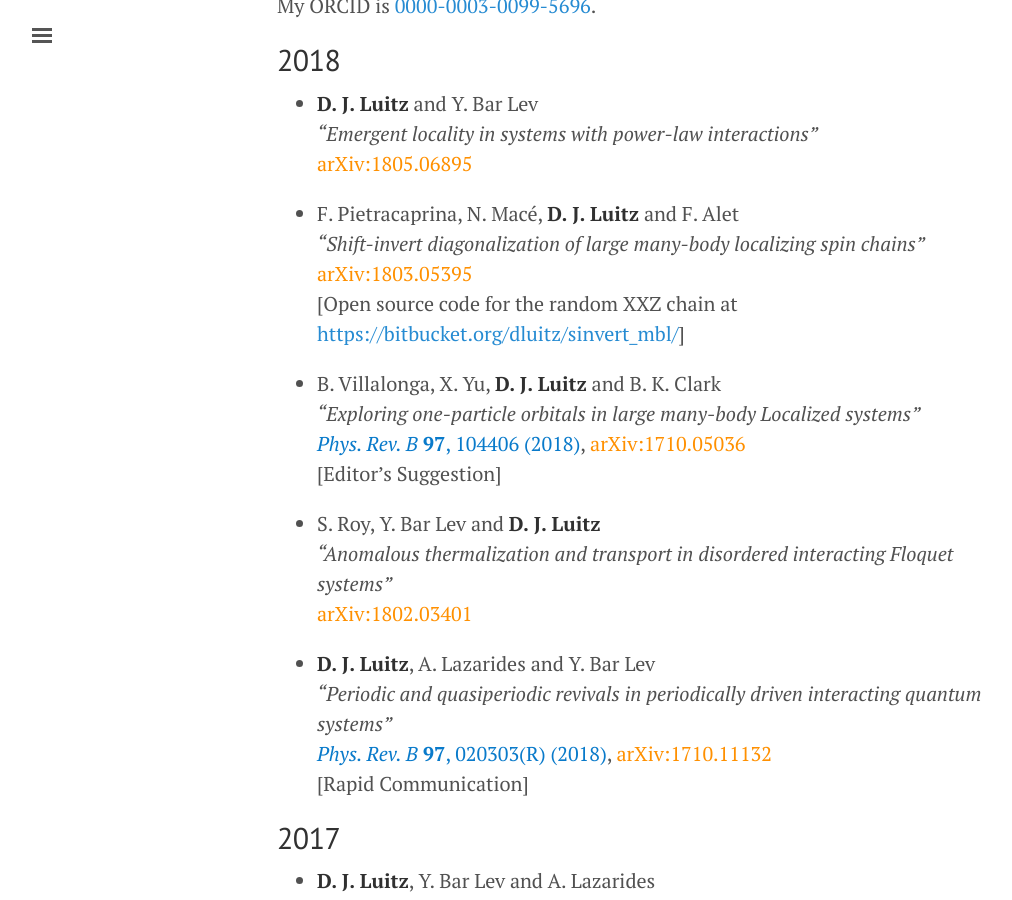
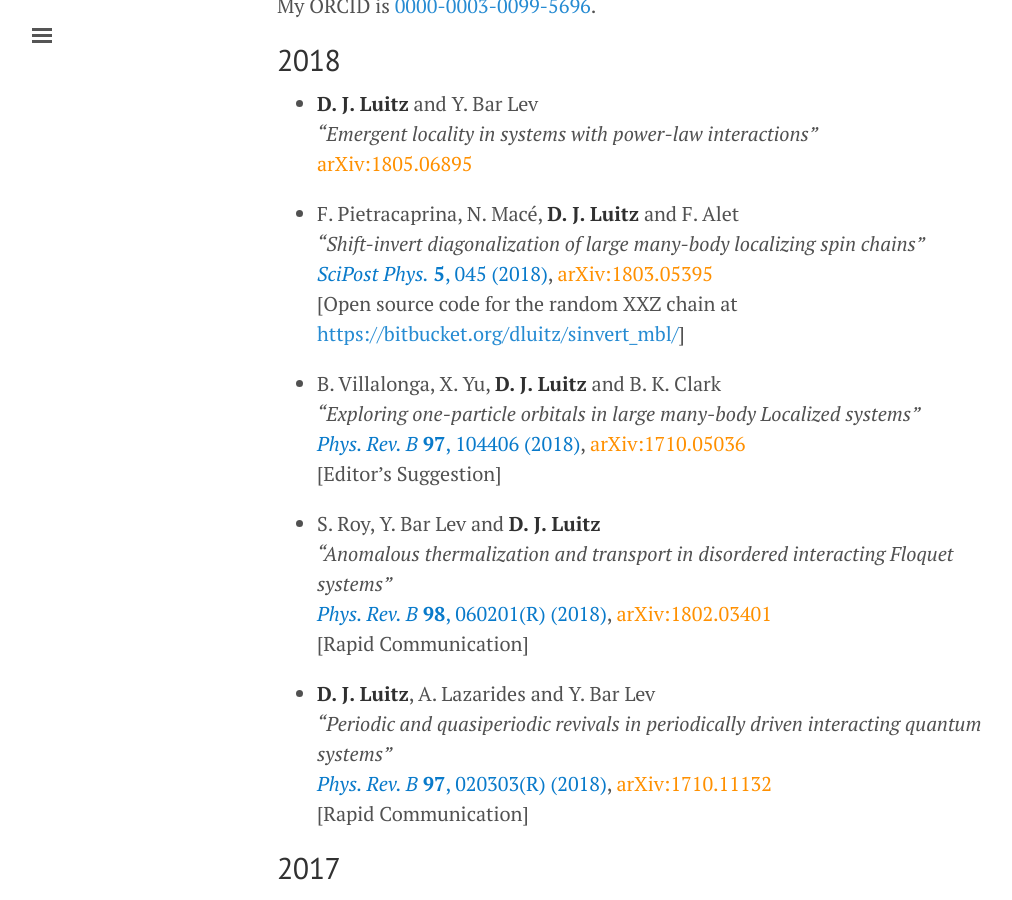
Before and after one commit to dluitz/dluitz.github.io, a Jekyll site: the page built from publications.md, in a window 1280 px wide and 900 px high, scrolled down 261 px. Shown: the whole window, without its empty margins (3-1015 px from the left). Built offline with Jekyll 4.4.1, drawn with Linux system fonts in a browser that asks for light colours.

Commit message:
[publist] update

```diff
--- a/publications.md
+++ b/publications.md
@@ -18,7 +18,7 @@ My ORCID is [0000-0003-0099-5696](https://orcid.org/0000-0003-0099-5696).
 
 + F. Pietracaprina, N. Macé, **D. J. Luitz** and F. Alet
 *"Shift-invert diagonalization of large many-body localizing spin chains"*
-[arXiv:1803.05395](https://arxiv.org/abs/1803.05395){:class='arxiv'}
+[*SciPost Phys.* **5**, 045 (2018)](https://scipost.org/SciPostPhys.5.5.045){:class='pub'}, [arXiv:1803.05395](https://arxiv.org/abs/1803.05395){:class='arxiv'}
 [Open source code for the random XXZ chain at [https://bitbucket.org/dluitz/sinvert_mbl/](https://bitbucket.org/dluitz/sinvert_mbl/)]
 
 + B. Villalonga, X. Yu, **D. J. Luitz** and B. K. Clark
@@ -28,8 +28,8 @@ My ORCID is [0000-0003-0099-5696](https://orcid.org/0000-0003-0099-5696).
 
 + S. Roy, Y. Bar Lev and **D. J. Luitz**
 *"Anomalous thermalization and transport in disordered interacting Floquet systems"*
-[arXiv:1802.03401](https://arxiv.org/abs/1802.03401){:class='arxiv'}
-
+[*Phys. Rev. B* **98**, 060201(R) (2018)](https://journals.aps.org/prb/abstract/10.1103/PhysRevB.98.060201){:class='pub'}, [arXiv:1802.03401](https://arxiv.org/abs/1802.03401){:class='arxiv'}
+[Rapid Communication]
 
 
 + **D. J. Luitz**, A. Lazarides and Y. Bar Lev
```
